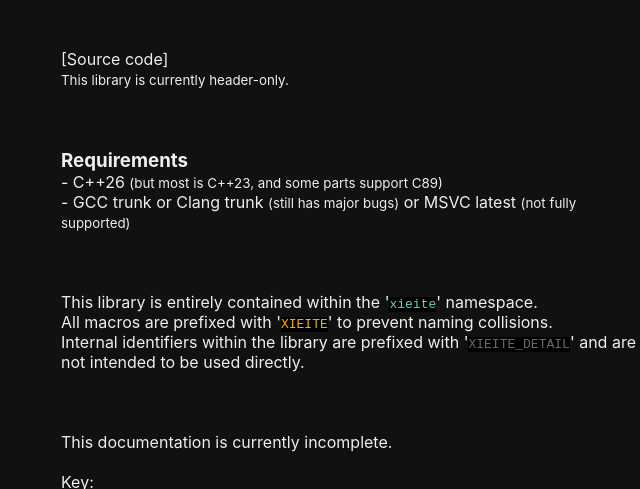
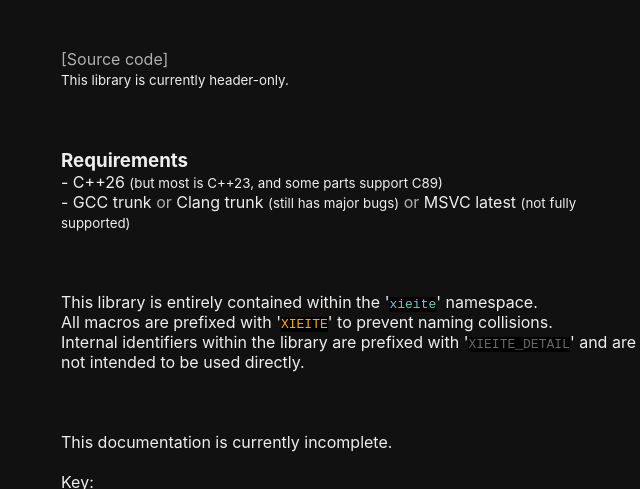
Before and after one commit to xieite/xieite.github.io, a website: page index.html in a window 1280 px wide. Shown: the part 175-664 px from the top of the page, 289-929 px from the left. Drawn offline with Linux system fonts and the light colour scheme; a web font is replaced by a local one.

Commit message:
Fix link colors

```diff
--- a/style.css
+++ b/style.css
@@ -103,7 +103,7 @@ a:not(:has(span:not(.g))):hover, a:not(:has(span:not(.g))):hover *, a:has(span:n
 	color: #afafaf;
 }
 
-a[href^="#"]:not(:has(h3)), a[href^="https://godbolt.org"], body:has(script) > pre > a > span {
+.g, a[href^="#"]:not(:has(h3)), a[href^="https://godbolt.org"], body:has(script) > pre > a > span {
 	color: #afafaf;
 }
 
```
